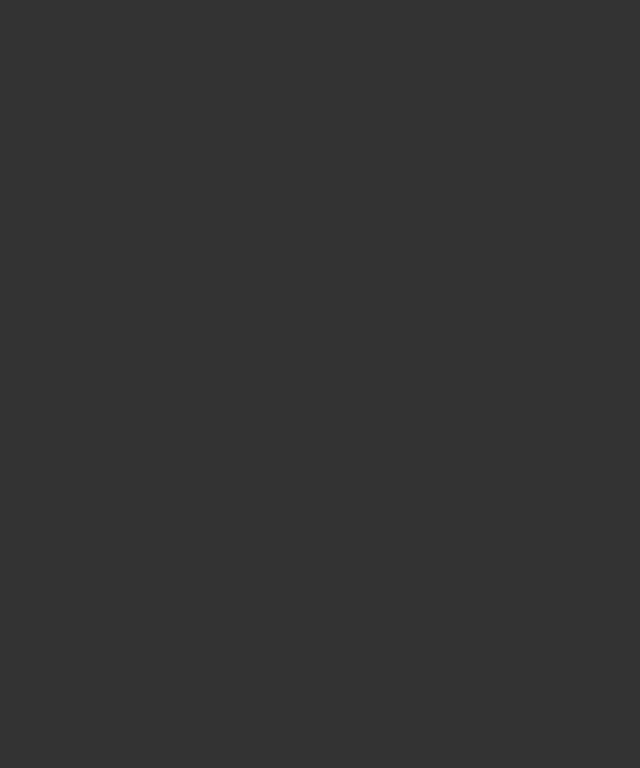
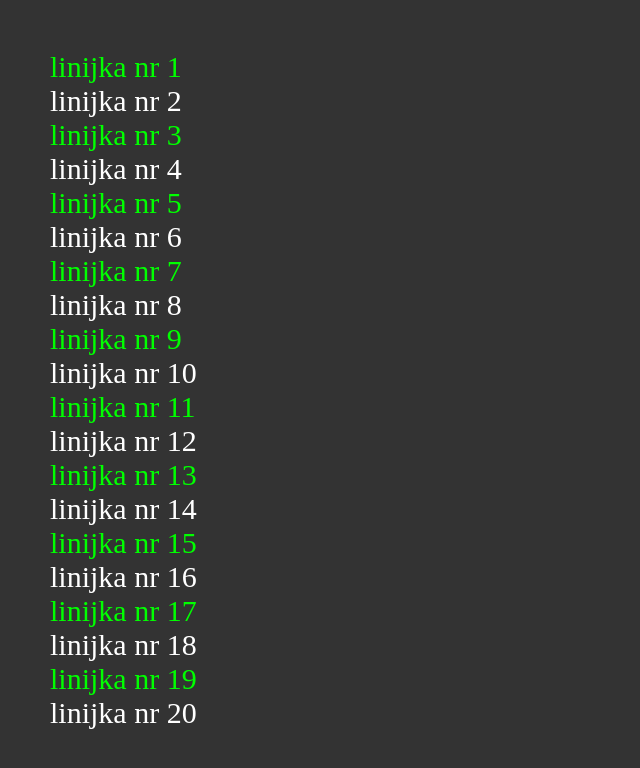
Before and after one commit to Gitros/SASS-JS-BOOTSTRAP-udemy-course, a plain HTML site: page pseudo-classes section/first-lesson/index.html in a window 1280 px wide. Shown: the whole page, without its empty margins (0-640 px from the left). Drawn offline with Linux system fonts and the light colour scheme.

Commit message:
nth child

```diff
--- a/pseudo-classes section/first-lesson/index.html
+++ b/pseudo-classes section/first-lesson/index.html
@@ -11,6 +11,27 @@
 
 <body>
 
+    <p>linijka nr 1</p>
+    <p>linijka nr 2</p>
+    <p>linijka nr 3</p>
+    <p>linijka nr 4</p>
+    <p>linijka nr 5</p>
+    <p>linijka nr 6</p>
+    <p>linijka nr 7</p>
+    <p>linijka nr 8</p>
+    <p>linijka nr 9</p>
+    <p>linijka nr 10</p>
+    <p>linijka nr 11</p>
+    <p>linijka nr 12</p>
+    <p>linijka nr 13</p>
+    <p>linijka nr 14</p>
+    <p>linijka nr 15</p>
+    <p>linijka nr 16</p>
+    <p>linijka nr 17</p>
+    <p>linijka nr 18</p>
+    <p>linijka nr 19</p>
+    <p>linijka nr 20</p>
+
 </body>
 
 </html>
--- a/pseudo-classes section/first-lesson/style.scss
+++ b/pseudo-classes section/first-lesson/style.scss
@@ -11,3 +11,18 @@ body {
     color: #fff;
     background-color: #333;
 }
+
+//odd
+//even
+//2n / 3n / 8n
+// 2n + 1 / 5n+2
+
+p:nth-child(2n + 1) {
+    color: lime;
+}
+
+// n = od 0 do +nieskonczonosc
+
+// 2*0 = 0
+// 2*1 = 2
+// 2*2 = 4
```
Also changed, not shown: pseudo-classes section/first-lesson/css/style.css, 1 other file.
